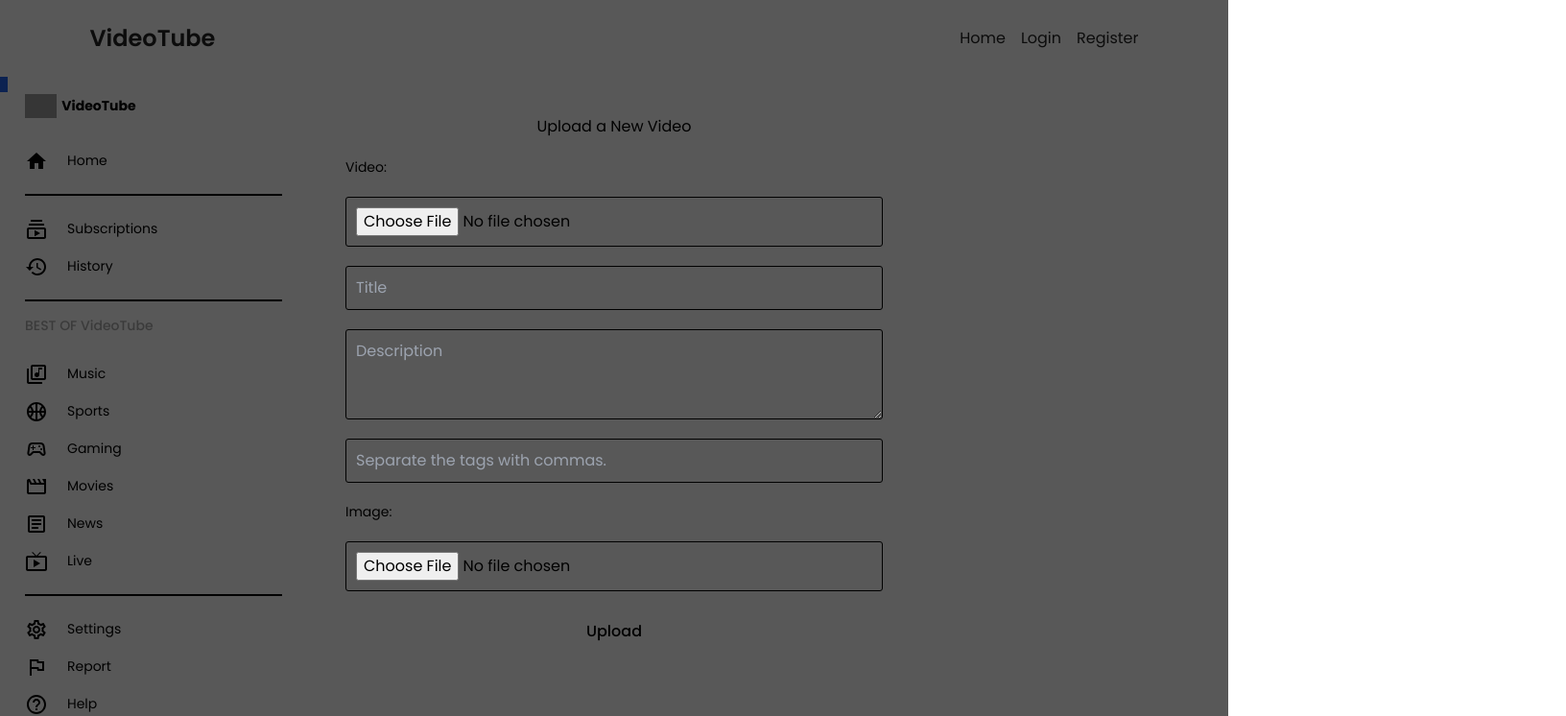
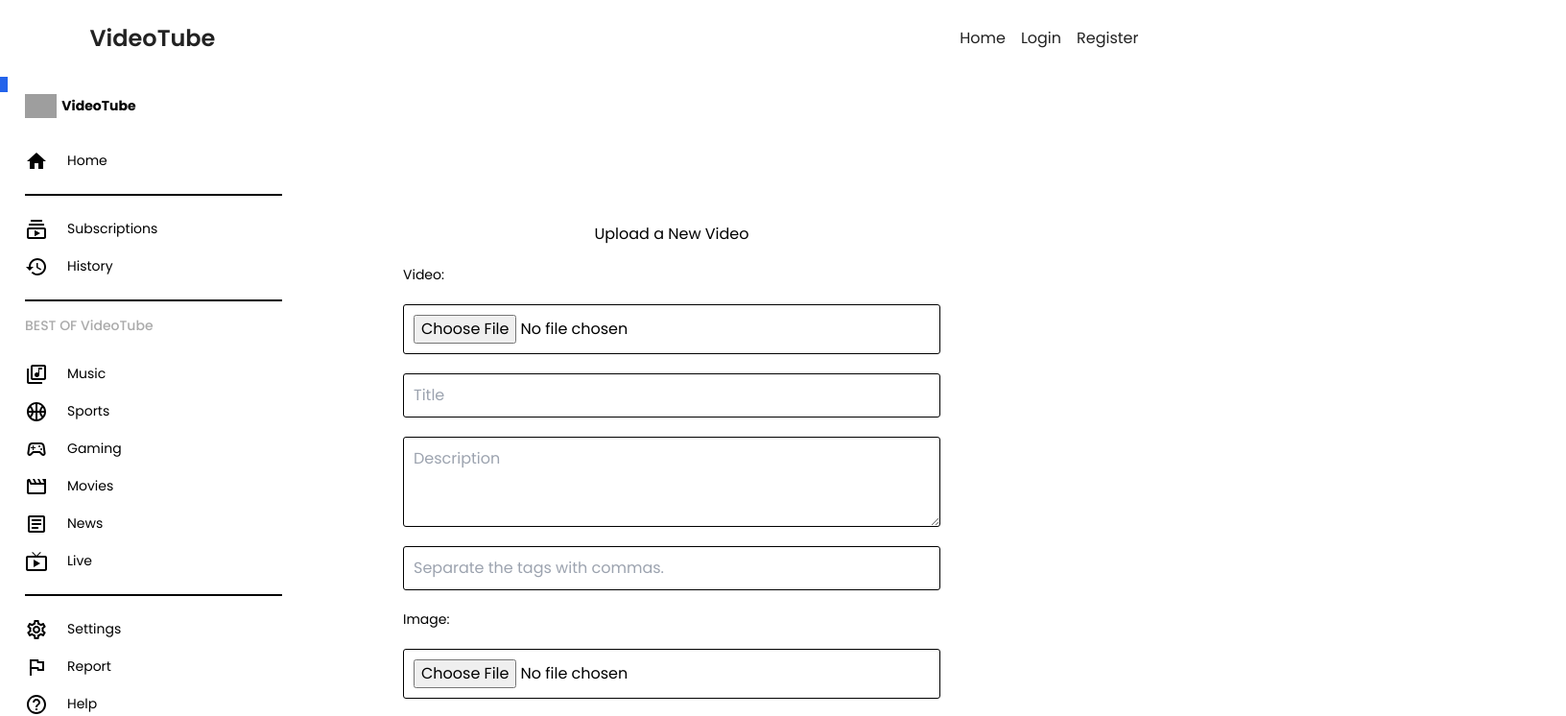
Before and after one commit to hanichris/Video-Platform, a React (Vite) app in the folder frontend/: page /upload in a window 1280 px wide. Shown: the top 746 px of the page at 96% size, 1632 px wide, since content can reach past the window. Built offline with nearby package versions, Linux system fonts and the light colour scheme; no server answers; grey boxes are pictures that could not be loaded; what tw-elements would draw is missing.

Commit message:
Fix ui pages

```diff
--- a/frontend/src/components/Upload.tsx
+++ b/frontend/src/components/Upload.tsx
@@ -1,12 +1,5 @@
 import React, { useEffect, useState } from "react";
 import styled from "styled-components";
-// import {
-//   getStorage,
-//   ref,
-//   uploadBytesResumable,
-//   getDownloadURL,
-// } from "firebase/storage";
-// import app from "../firebase";
 import axios from "axios";
 import { useNavigate } from "react-router-dom";
 
@@ -15,19 +8,14 @@ const Container = styled.div`
   width: 100%;
   height: 100%;
   position: absolute;
-  top: 0;
-  left: 0;
-  background-color: #000000a7;
   display: flex;
   align-items: center;
-  justify-content: center;
+  padding-left: 3em;
 `;
 
 const Wrapper = styled.div`
   width: 600px;
   height: 600px;
-  background-color: ${({ theme }) => theme.bgLighter};
-  color: ${({ theme }) => theme.text};
   padding: 20px;
   display: flex;
   flex-direction: column;
@@ -61,17 +49,18 @@ const Desc = styled.textarea`
 `;
 const Button = styled.button`
   border-radius: 3px;
-  border: none;
+  border: 1px;
   padding: 10px 20px;
   font-weight: 500;
   cursor: pointer;
-  background-color: ${({ theme }) => theme.soft};
+  background-color: aqua;
   color: ${({ theme }) => theme.textSoft};
 `;
 const Label = styled.label`
   font-size: 14px;
 `;
 
+const SERVER_ENDPOINT = import.meta.env.VITE_BACKEND_ENDPOINT;
 
 const Upload = () => {
   const [img, setImg] = useState(undefined);
@@ -95,7 +84,7 @@ const Upload = () => {
 
   const uploadFile = (file: File, urlType: string) => {
     // const storage = getStorage(app);
-    const fileName = new Date().getTime() + file.name;
+    // const fileName = new Date().getTime() + file.name;
     // const storageRef = ref(storage, fileName);
     // const uploadTask = uploadBytesResumable(storageRef, file);
 
@@ -137,9 +126,9 @@ const Upload = () => {
 
   const handleUpload = async (e: any)=>{
     e.preventDefault();
-    const res = await axios.post("/videos", {...inputs, tags})
+    const res = await axios.post(`${SERVER_ENDPOINT}/channels/${channelId}/upload`, {...inputs, tags})
     // setOpen(false)
-    res.status===200 && navigate(`/video/${res.data._id}`)
+    res.status===200 && navigate(`${SERVER_ENDPOINT}/videos/${res.data._id}`)
   }
 
   return (
--- a/frontend/src/pages/login.page.tsx
+++ b/frontend/src/pages/login.page.tsx
@@ -30,6 +30,7 @@ const LoginPage = () => {
     try {
       store.setRequestLoading(true);
       const SERVER_ENDPOINT = import.meta.env.VITE_BACKEND_ENDPOINT;
+      console.log(SERVER_ENDPOINT)
       const response = await fetch(`${SERVER_ENDPOINT}/auth/login`, {
         method: "POST",
         credentials: "include",
--- a/frontend/src/pages/profile.page.tsx
+++ b/frontend/src/pages/profile.page.tsx
@@ -22,8 +22,8 @@ const ProfilePage = () => {
 
       const data = await response.json();
       const user = data.data.user as IUser;
+      // console.log(user);
       store.setRequestLoading(false);
-      console.log(user);
 
       store.setAuthUser(user);
     } catch (error: any) {
@@ -71,9 +71,7 @@ const ProfilePage = () => {
               <div>
                 <img
                   src={
-                    String(user.avatar).includes("default.png")
-                      ? `${SERVER_ENDPOINT}/thumbnails/${user.avatar}`
-                      : user.avatar
+                    String(user.avatar)
                   }
                   className="max-h-36"
                   alt={`profile photo of ${user.username}`}
--- a/frontend/src/pages/register.page.tsx
+++ b/frontend/src/pages/register.page.tsx
@@ -34,6 +34,7 @@ const RegisterPage = () => {
     try {
       store.setRequestLoading(true);
       const SERVER_ENDPOINT = import.meta.env.VITE_BACKEND_ENDPOINT;
+      console.log(SERVER_ENDPOINT)
       const response = await fetch(
         `${SERVER_ENDPOINT}/auth/register`,
         {
--- a/frontend/src/pages/upload.page.tsx
+++ b/frontend/src/pages/upload.page.tsx
@@ -14,54 +14,11 @@ const Container = styled.div`
 `;
 
 const UploadPage = () => {
-  // try {
-  //   store.setRequestLoading(true);
-  //   const SERVER_ENDPOINT = import.meta.env.VITE_BACKEND_ENDPOINT;
-  //   const response = await fetch(
-  //     `${SERVER_ENDPOINT}/auth/register`,
-  //     {
-  //       method: "POST",
-  //       credentials: "include",
-  //       body: JSON.stringify(data),
-  //       headers: {
-  //         "Content-Type": "application/json",
-  //       },
-  //     }
-  //   );
-  //   if (!response.ok) {
-  //     throw await response.json();
-  //   }
-
-  //   toast.success("Account created successfully", {
-  //     position: "top-right",
-  //   });
-  //   store.setRequestLoading(false);
-  //   navigate("/profile");
-  // } catch (error: any) {
-  //   store.setRequestLoading(false);
-  //   if (error.error) {
-  //     error.error.forEach((err: any) => {
-  //       toast.error(err.message, {
-  //         position: "top-right",
-  //       });
-  //     });
-  //     return;
-  //   }
-  //   const resMessage =
-  //     (error.response &&
-  //       error.response.data &&
-  //       error.response.data.message) ||
-  //     error.message ||
-  //     error.toString();
-
-  //   toast.error(resMessage, {
-  //     position: "top-right",
-  //   });
-  // }
-
   return (
     <>
-      <Upload/>
+      <Container>
+        <Upload/>
+      </Container>
     </>
   );
 };
```
